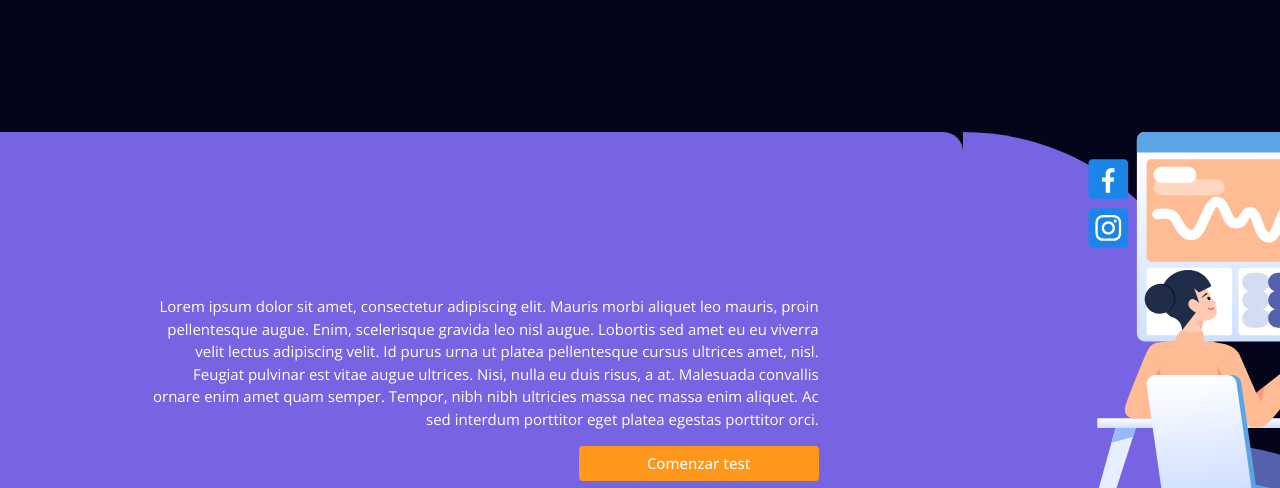
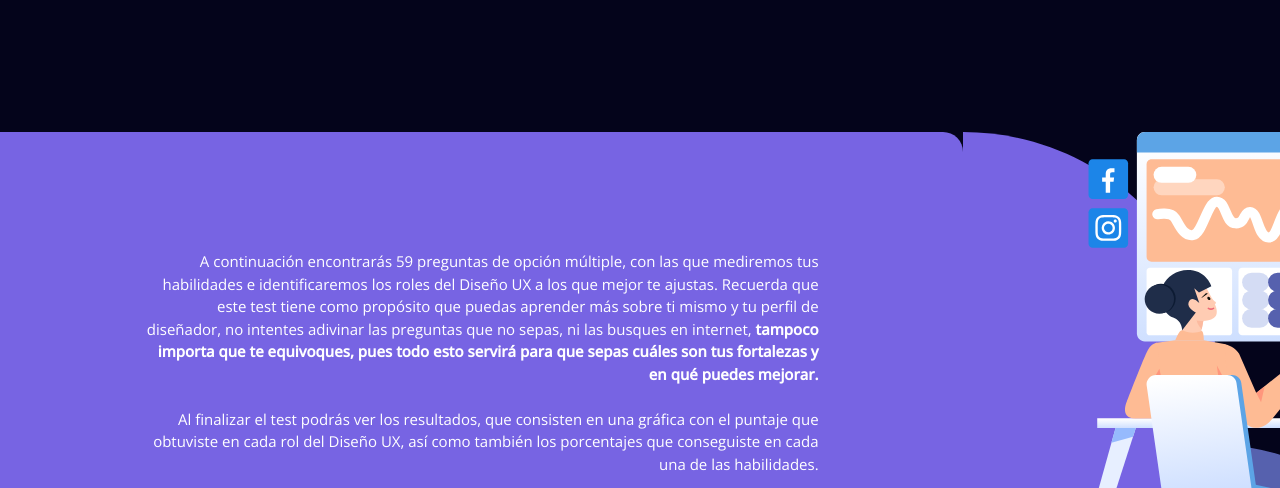
Before and after one commit to mdmlb/uxnet, a website: page testwhodoesntknow.html in a window 1280 px wide. Shown: the part 308-796 px from the top of the page. Drawn offline with nearby package versions, Linux system fonts and the light colour scheme.

Commit message:
text about test

```diff
--- a/testwhodoesntknow.html
+++ b/testwhodoesntknow.html
@@ -67,15 +67,11 @@
         <section class="testbefore d-flex flex-row justify-content-between">
             <div class="d-flex justify-content-center align-items-center testbeforecont">
                 <div class="testcont">
-                    <p class="testbeforecont__text">Lorem ipsum dolor sit amet, consectetur adipiscing elit. Mauris
-                        morbi
-                        aliquet leo mauris, proin pellentesque augue. Enim, scelerisque gravida leo nisl augue. Lobortis
-                        sed
-                        amet eu eu viverra velit lectus adipiscing velit. Id purus urna ut platea pellentesque cursus
-                        ultrices amet, nisl. Feugiat pulvinar est vitae augue ultrices. Nisi, nulla eu duis risus, a at.
-                        Malesuada convallis ornare enim amet quam semper. Tempor, nibh nibh ultricies massa nec massa
-                        enim
-                        aliquet. Ac sed interdum porttitor eget platea egestas porttitor orci.</p>
+                    <p class="testbeforecont__text">A continuación encontrarás 59 preguntas de opción múltiple, con las que mediremos tus habilidades e identificaremos los roles del Diseño UX a los que mejor te ajustas. Recuerda que este test tiene como propósito que puedas aprender más sobre ti mismo y tu perfil de diseñador, no intentes adivinar las preguntas que no sepas, ni las busques en internet, <strong>tampoco importa que te equivoques, pues todo esto servirá para que sepas cuáles son tus fortalezas y en qué puedes mejorar.</strong>
+                    <br>
+                    <br>
+                    Al finalizar el test podrás ver los resultados, que consisten en una gráfica con el puntaje que obtuviste en cada rol del Diseño UX, así como también los porcentajes que conseguiste en cada una de las habilidades.
+                    </p>
 
                     <a href="./html/test/whodoesntknow/question.html" type="submit" class="btn btn-primary"
                         style="width: 30vh; font-weight: 500;">Comenzar test</a>
```
